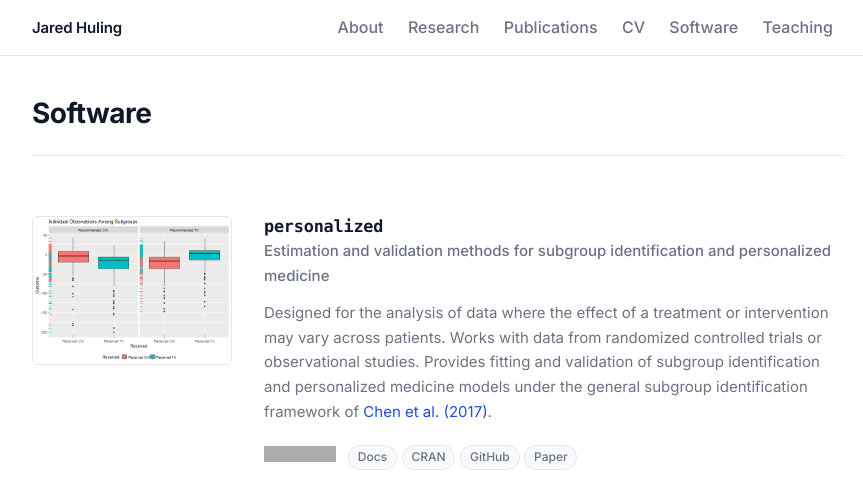
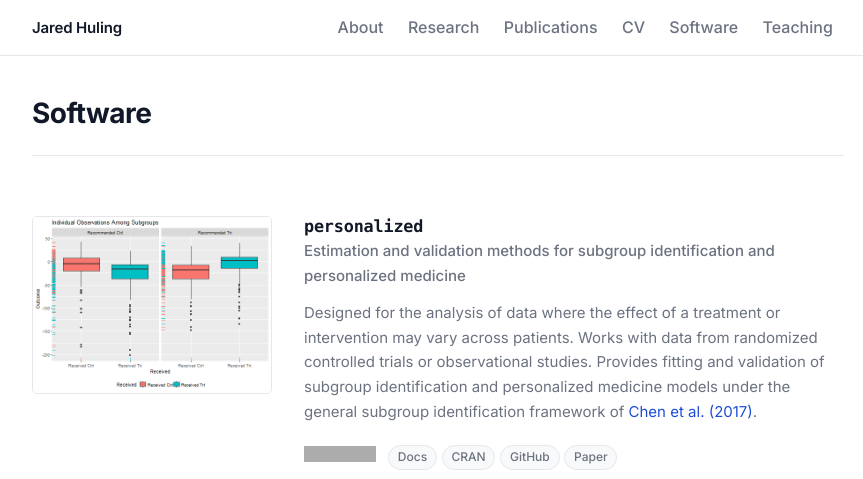
Before and after one commit to jaredhuling/jaredhuling.github.io, a Jekyll site: the page built from _pages/software.md, in a window 1280 px wide and 1400 px high. Shown: the top 479 px of the window, without its empty margins (202-1065 px from the left). Built offline with Jekyll 4.4.1, drawn with Linux system fonts in a browser that asks for light colours; grey boxes are pictures that could not be loaded.

Commit message:
software css

```diff
--- a/assets/css/main.scss
+++ b/assets/css/main.scss
@@ -646,7 +646,7 @@ author { font-weight: 600; }
 }
 
 .software-img {
-  flex: 0 0 200px;
+  flex: 0 0 240px;
 
   img {
     width: 100%;
@@ -812,7 +812,7 @@ footer {
 
   .software-img {
     flex: none;
-    width: 160px;
+    width: 180px;
   }
 
   h2 { font-size: 1.25rem; }
```
